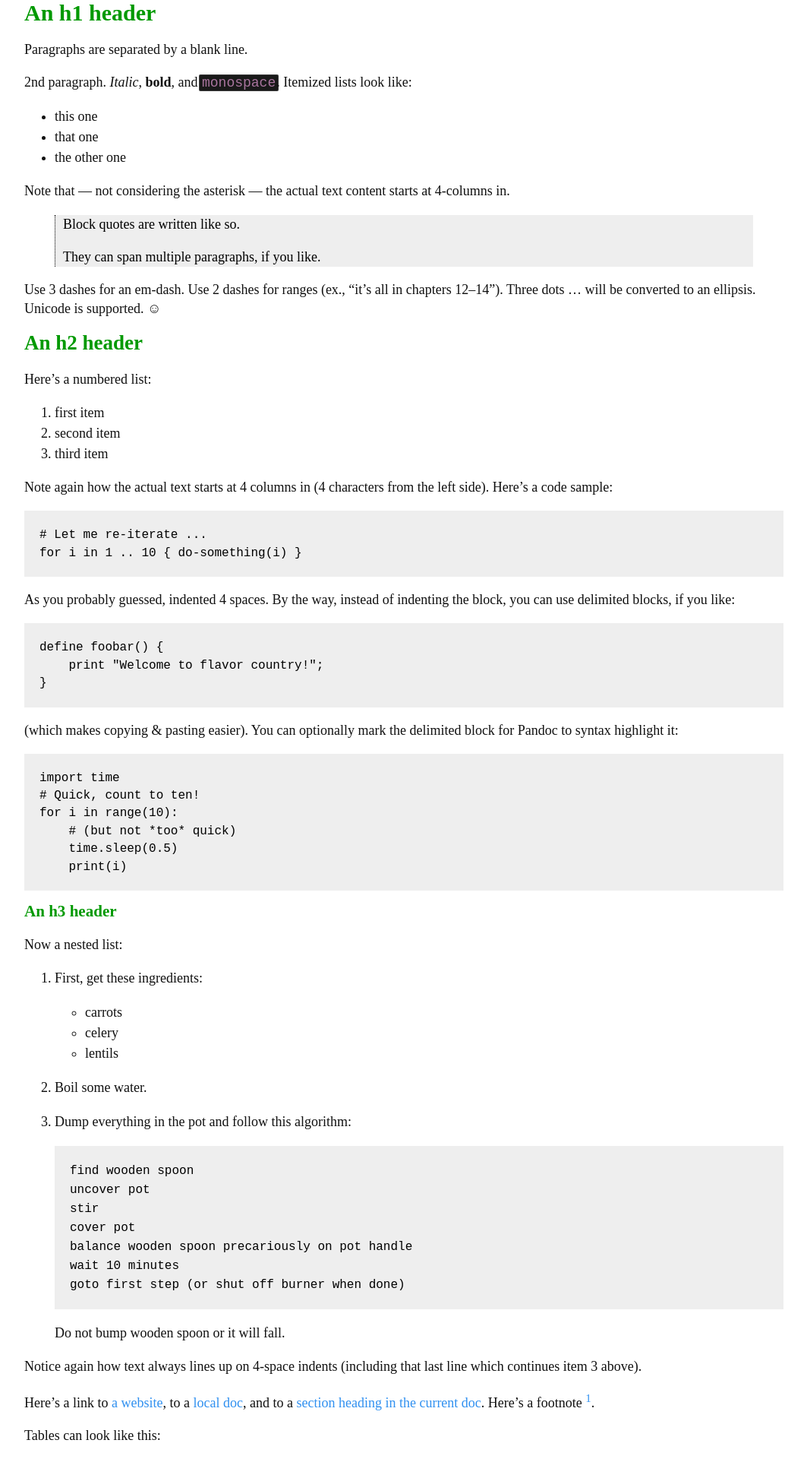
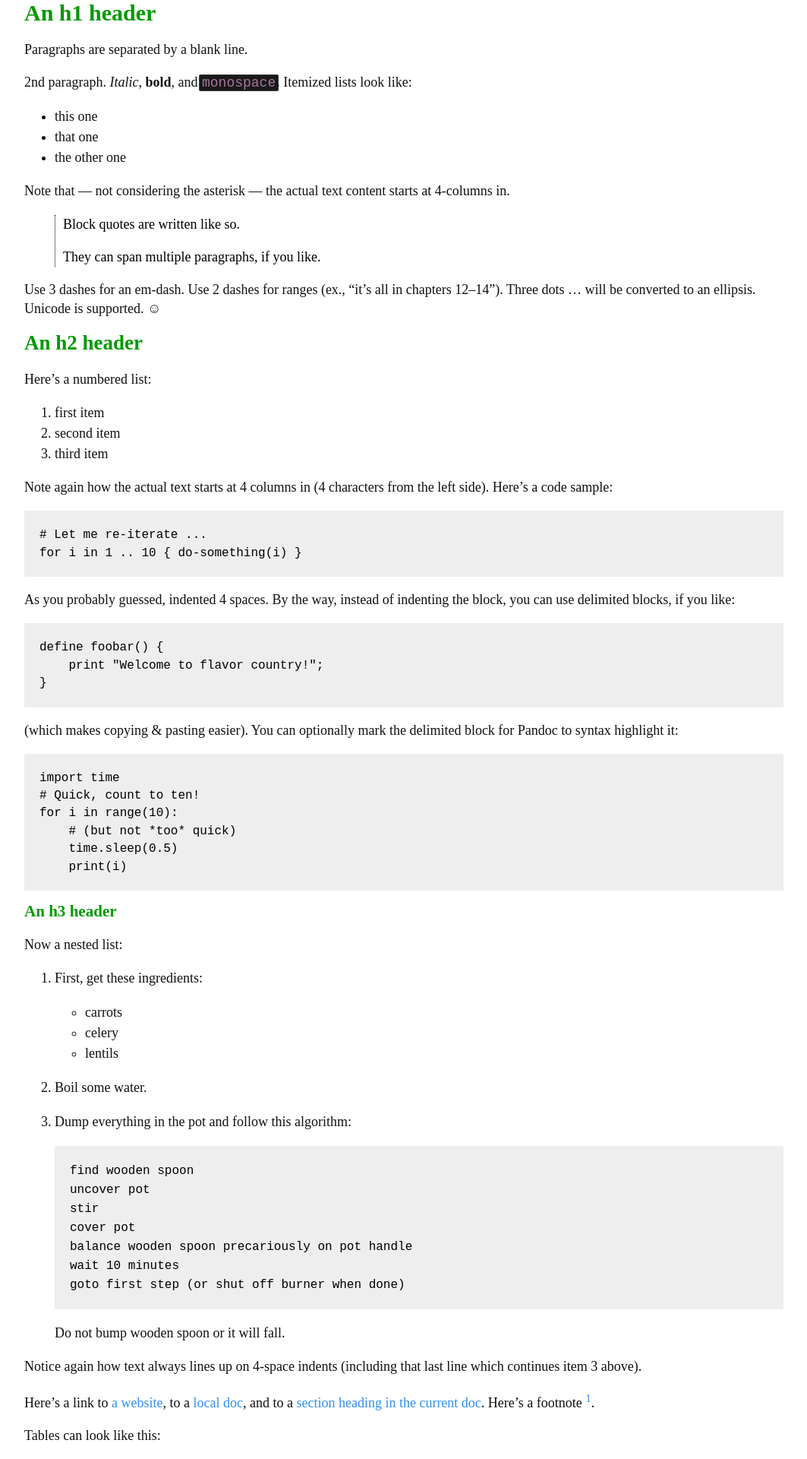
Before and after one commit to profphillips/wikibasics, a Jekyll site: the page built from test.md, in a window 1280 px wide. Shown: the top 1920 px of the page at 76% size, without its empty margins (108-1171 px from the left). Built offline with Jekyll 4.4.1, drawn with Linux system fonts in a browser that asks for light colours; our own code applies the rules of GitHub Pages for plain Markdown files.

Commit message:
Update style.scss

```diff
--- a/assets/css/style.scss
+++ b/assets/css/style.scss
@@ -9,18 +9,18 @@ $body-font-family: 'Cambria, Garamond, serif';
 //$body-font-family: '"Palatino Linotype", "Book Antiqua", Palatino, serif';
 
 $header-color: #009900;
-$header-font-family: '"Arial Black", Gadget, sans-serif';
+$header-font-family: 'Roboto, Verdana, "Arial Black", Gadget, sans-serif';
 
 $pre-background: #eee;
 $pre-foreground: #000;
-$pre-font-family: 'Terminal, monospace';
+$pre-font-family: 'Consolas, Terminal, monospace';
 
 $link-color: #3090f0;
 
 $blockquote-color: #0f0;
 $blockquote-background: #eee;
 $blockquote-foreground: #000;
-$blockquote-font-family: 'Terminal, monospace';
+$blockquote-font-family: 'Comic Sans MS, cursive';
 
 body {
   margin: 0;
@@ -74,7 +74,7 @@ dt {
 
 blockquote {
   color: $blockquote-foreground;
-  background: $blockquote-background;
+  //background: $blockquote-background;
   padding-left: 10px;
   border-left: 1px dotted;
 }
```
